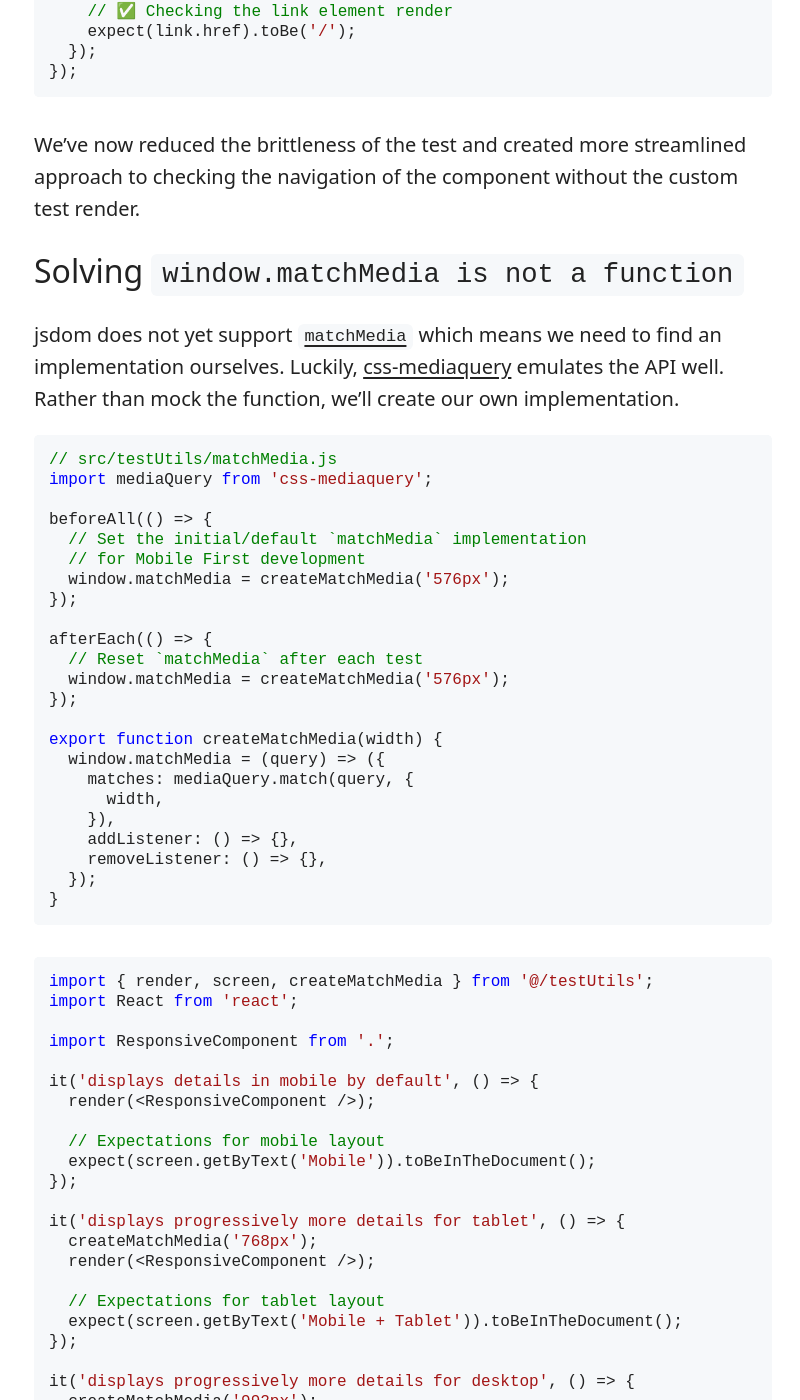
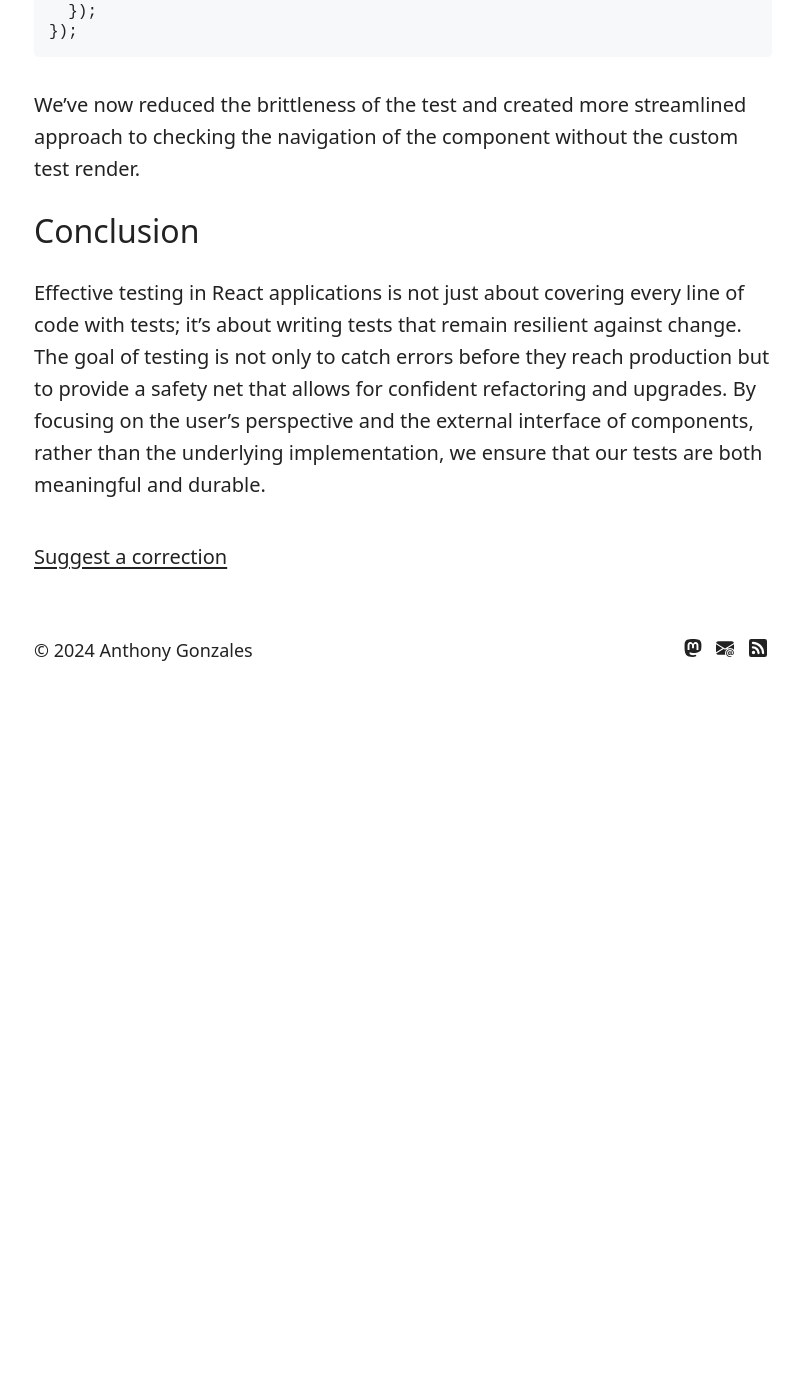
Before and after one commit to antgonzales/antgonzales.github.io, a Jekyll site: the page built from _posts/2024-06-03-dont-mock-in-jest.md, in a window 1280 px wide and 1400 px high, scrolled down 2993 px. Shown: the whole window, without its empty margins (237-1037 px from the left). Built offline with Jekyll 4.4.1, drawn with Linux system fonts in a browser that asks for light colours; after the commit the page ends 3720 px from its top, so only the background shows below that; some of the changed text lies outside the part shown.

Commit message:
Update post on mocking with Jest
Change date for Monday release.

````diff
--- a/_posts/2024-06-01-dont-mock-in-jest.md
+++ b/_posts/2024-06-03-dont-mock-in-jest.md
@@ -1,10 +1,10 @@
 ---
 layout: post
-title: "Don't mock in Jest"
+title: "Don't use mocks in Jest"
 description: "Discover why avoiding mocks in Jest enhances testing. Learn
 strategies for resilient, standards-based tests that improve code
 maintainability and reliability."
-date: 2024-06-01
+date: 2024-06-03
 ---
 
 Jest revolutionized front-end testing upon its 2014 release by introducing a
@@ -125,84 +125,12 @@
 approach to checking the navigation of the component without the custom test
 render.
 
-## Solving `window.matchMedia is not a function`
-
-jsdom does not yet support
-[`matchMedia`](https://developer.mozilla.org/en-US/docs/Web/API/Window/matchMedia)
-which means we need to find an implementation ourselves. Luckily,
-[css-mediaquery](https://github.com/ericf/css-mediaquery) emulates the API
-well. Rather than mock the function, we'll create our own implementation.
-
-```javascript
-// src/testUtils/matchMedia.js
-import mediaQuery from 'css-mediaquery';
-
-beforeAll(() => {
-  // Set the initial/default `matchMedia` implementation
-  // for Mobile First development
-  window.matchMedia = createMatchMedia('576px');
-});
-
-afterEach(() => {
-  // Reset `matchMedia` after each test
-  window.matchMedia = createMatchMedia('576px');
-});
-
-export function createMatchMedia(width) {
-  window.matchMedia = (query) => ({
-    matches: mediaQuery.match(query, {
-      width,
-    }),
-    addListener: () => {},
-    removeListener: () => {},
-  });
-}
-```
-
-```javascript
-import { render, screen, createMatchMedia } from '@/testUtils';
-import React from 'react';
-
-import ResponsiveComponent from '.';
-
-it('displays details in mobile by default', () => {
-  render(<ResponsiveComponent />);
-
-  // Expectations for mobile layout
-  expect(screen.getByText('Mobile')).toBeInTheDocument();
-});
-
-it('displays progressively more details for tablet', () => {
-  createMatchMedia('768px');
-  render(<ResponsiveComponent />);
-
-  // Expectations for tablet layout
-  expect(screen.getByText('Mobile + Tablet')).toBeInTheDocument();
-});
-
-it('displays progressively more details for desktop', () => {
-  createMatchMedia('992px');
-  render(<ResponsiveComponent />);
-
-  // Expectations for desktop layout
-  expect(screen.getByText('Mobile + Tablet + Desktop')).toBeInTheDocument();
-});
-```
-
-We now have a test environment that allows us to modify the viewport along with
-a safe default that resembles the `matchMedia` API.
-
 ## Conclusion
 
 Effective testing in React applications is not just about covering every line
 of code with tests; it's about writing tests that remain resilient against
 change. The goal of testing is not only to catch errors before they reach
 production but to provide a safety net that allows for confident refactoring
-and upgrading of dependencies. By focusing on the user's perspective and the
-external interface of components, rather than the underlying implementation, we
-ensure that our tests are both meaningful and durable.
-
-As the landscape of web development continues to evolve, so too will the tools
-and practices surrounding testing. Stay curious, keep exploring, and let the
-principles discussed here guide you toward more effective and efficient testing
-strategies. Your future self—and your team—will thank you for the effort.
+and upgrades. By focusing on the user's perspective and the external interface
+of components, rather than the underlying implementation, we ensure that our
+tests are both meaningful and durable.
````
